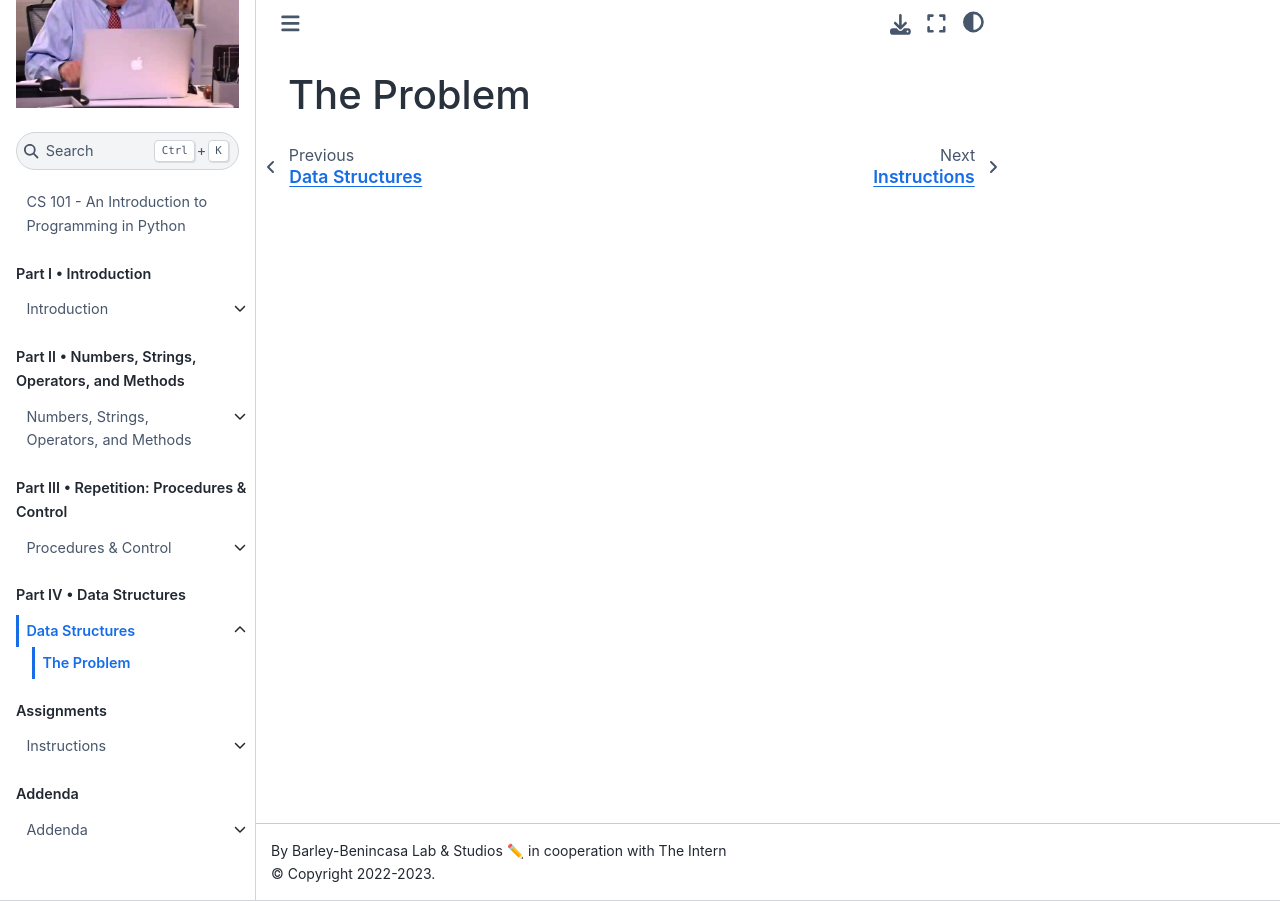
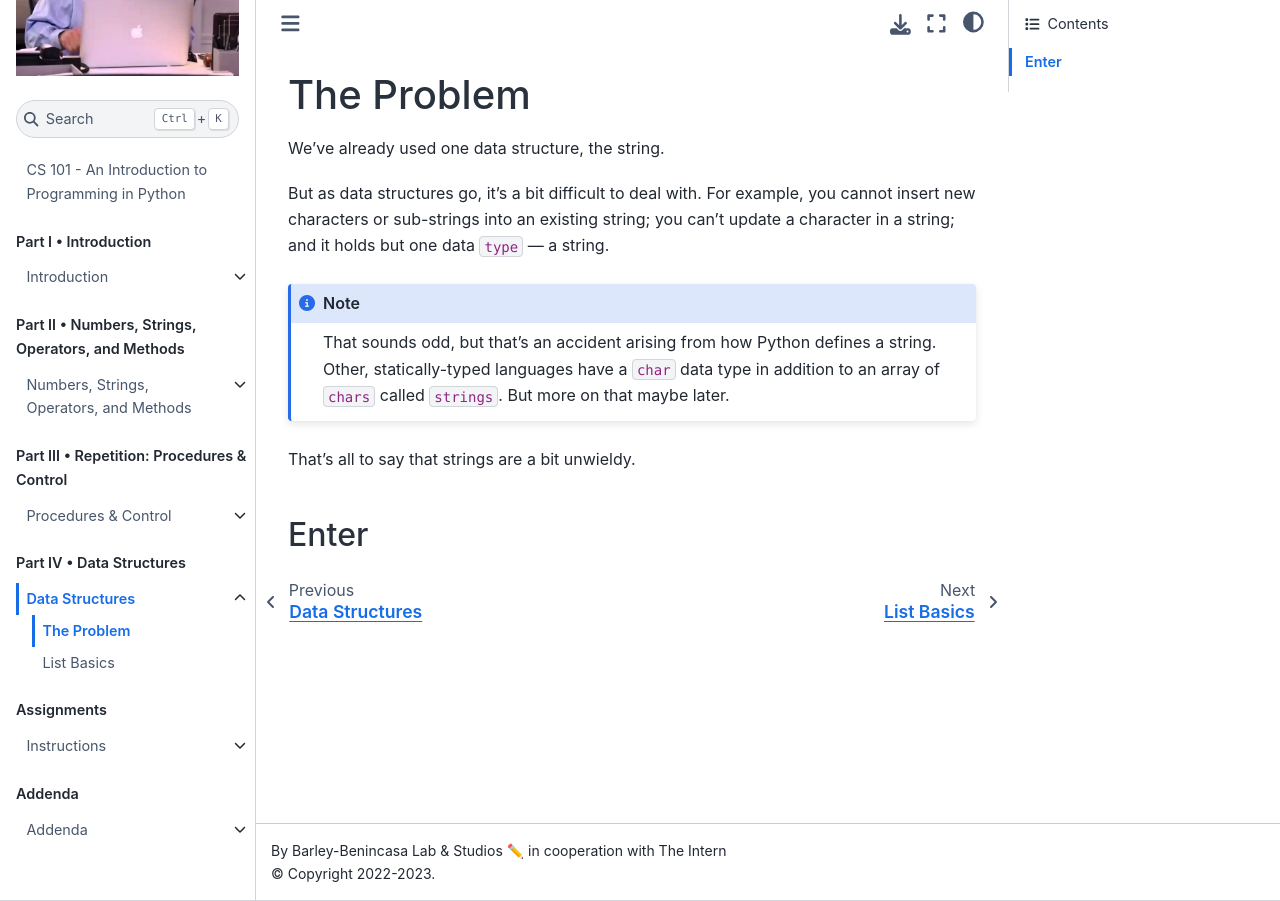
Before and after one commit to the-intern/cs101, a Jupyter Book: the page built from book/part-iv/the-problem.md, in a window 1280 px wide. Built offline with Jupyter Book 1.0.4 settings and Sphinx 7.4.7 and the Sphinx Book theme 1.1.4, drawn with Linux system fonts in a browser that asks for light colours.

Commit message:
starting lists part iv

````diff
--- a/book/_toc.yml
+++ b/book/_toc.yml
@@ -58,6 +58,7 @@ parts:
       - file: part-iv/index
         sections:
           - file: part-iv/the-problem
+          - file: part-iv/list-basics
 
   - caption: Assignments
     numbered: false
--- a/book/part-iv/the-problem.md
+++ b/book/part-iv/the-problem.md
@@ -1 +1,15 @@
 # The Problem
+
+We've already used one data structure, the string.
+
+But as data structures go, it's a bit difficult to deal with. For example, you cannot insert new characters or sub-strings into an existing string; you can't update a character in a string; and it holds but one data `type` --- a string.
+
+```{note}
+
+That sounds odd, but that's an accident arising from how Python defines a string. Other, statically-typed languages have a `char` data type in addition to an array of `chars` called `strings`. But more on that maybe later.
+
+```
+
+That's all to say that strings are a bit unwieldy.
+
+## Enter
````
Also changed, not shown: book/part-iv/list-basics.ipynb (added).
